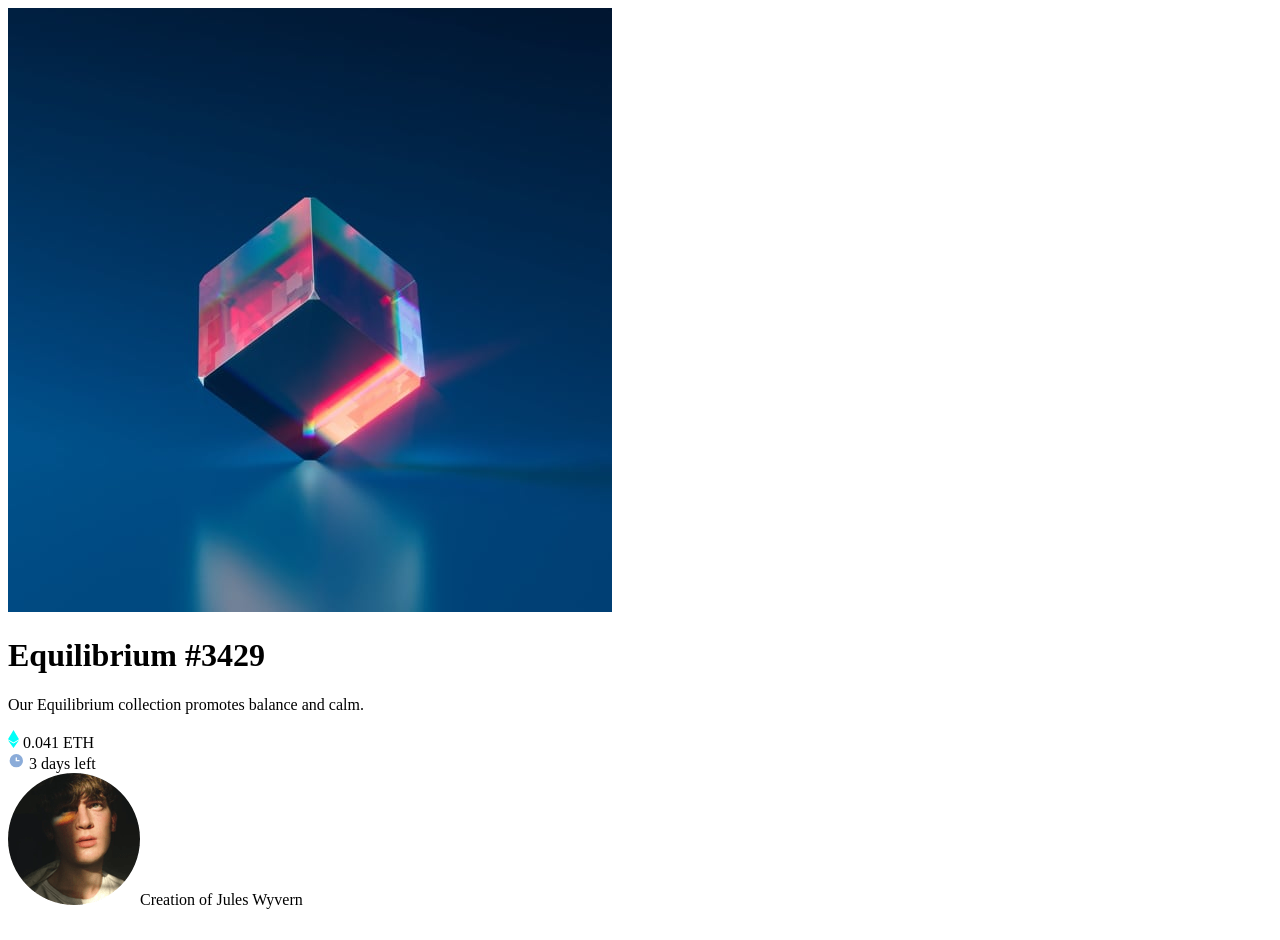
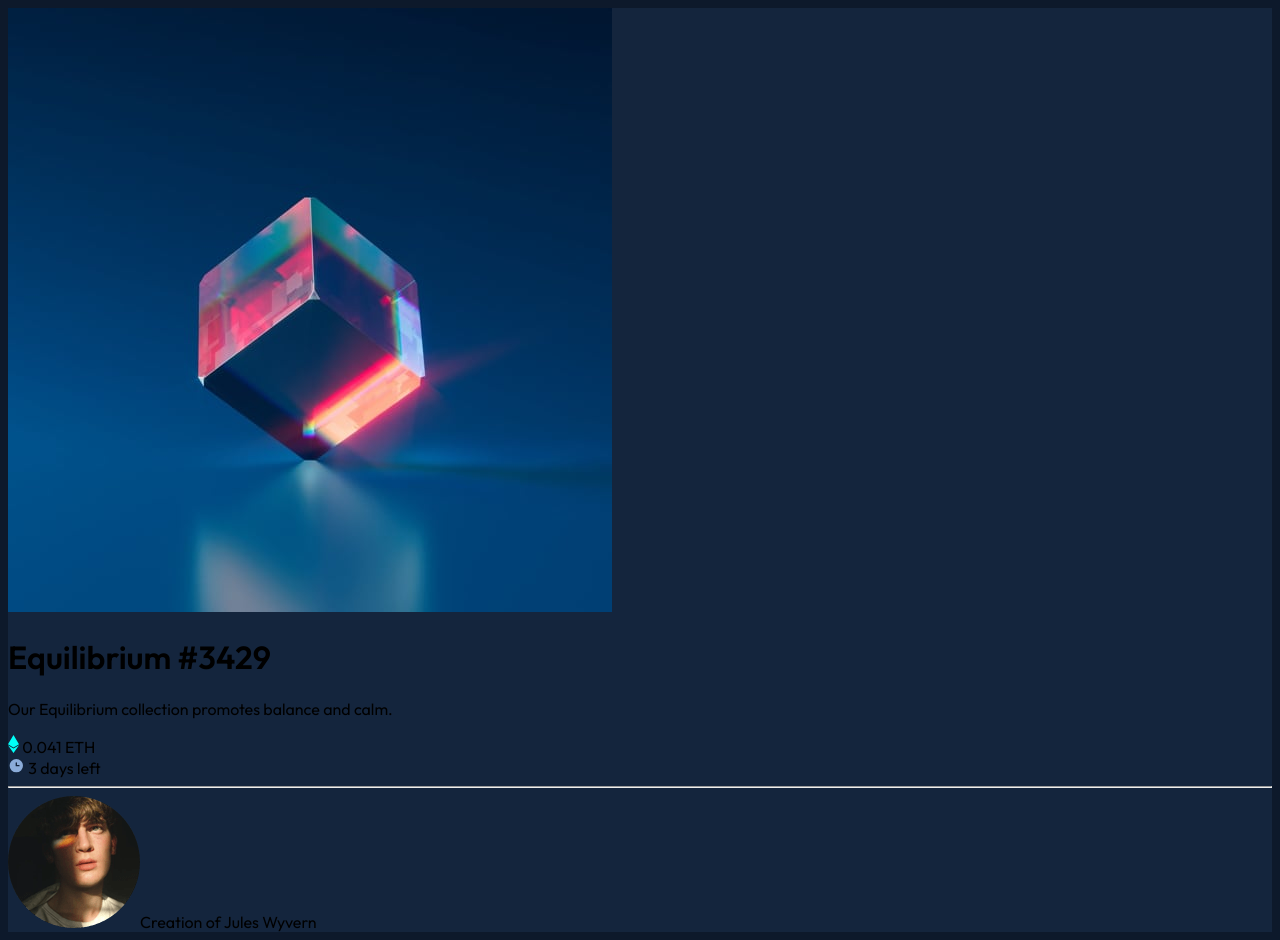
Before and after one commit to GalisGalisteo/nft-preview-card-component-main, a plain HTML site: page index.html in a window 1280 px wide. Before the commit the page ends 917 px from the top, so only its background shows below. Drawn offline with Linux system fonts and the light colour scheme.

Commit message:
adding css file and backgrounds

```diff
--- a/index.html
+++ b/index.html
@@ -7,6 +7,13 @@
   <!-- displays site properly based on user's device -->
 
   <link rel="icon" type="image/png" sizes="32x32" href="./images/favicon-32x32.png">
+
+  <!-- letra de Google: -->
+  <link rel="preconnect" href="https://fonts.googleapis.com">
+  <link rel="preconnect" href="https://fonts.gstatic.com" crossorigin>
+  <link href="https://fonts.googleapis.com/css2?family=Outfit:wght@300;400;600&display=swap" rel="stylesheet">
+
+  <link rel="stylesheet" href="./styles.css">
 
   <title>Frontend Mentor | NFT preview card component</title>
 
@@ -23,9 +30,10 @@
         <div class="selling-details__price"> <img src="./images/icon-ethereum.svg" alt="ethereum logo"> 0.041 ETH</div>
         <div class="selling-details__days-left"> <img src="./images/icon-clock.svg" alt="clock icon"> 3 days left</div>
       </div>
-
+      <hr>
       <div class="card__creator">
-        <img class="creator__image" src="./images/image-avatar.png" alt="profile picture">Creation of <span>Jules Wyvern</span>
+        <img class="creator__image" src="./images/image-avatar.png" alt="profile picture">Creation of <span>Jules
+          Wyvern</span>
       </div>
     </div>
   </div>
--- /dev/null
+++ b/styles.css
@@ -0,0 +1,13 @@
+* {
+    box-sizing: border-box;
+}
+
+body {
+    font-family: 'Outfit', sans-serif;
+    background-color: hsl(217, 54%, 11%);
+}
+
+.card {
+    background-color: hsl(216, 50%, 16%);
+
+}
```
